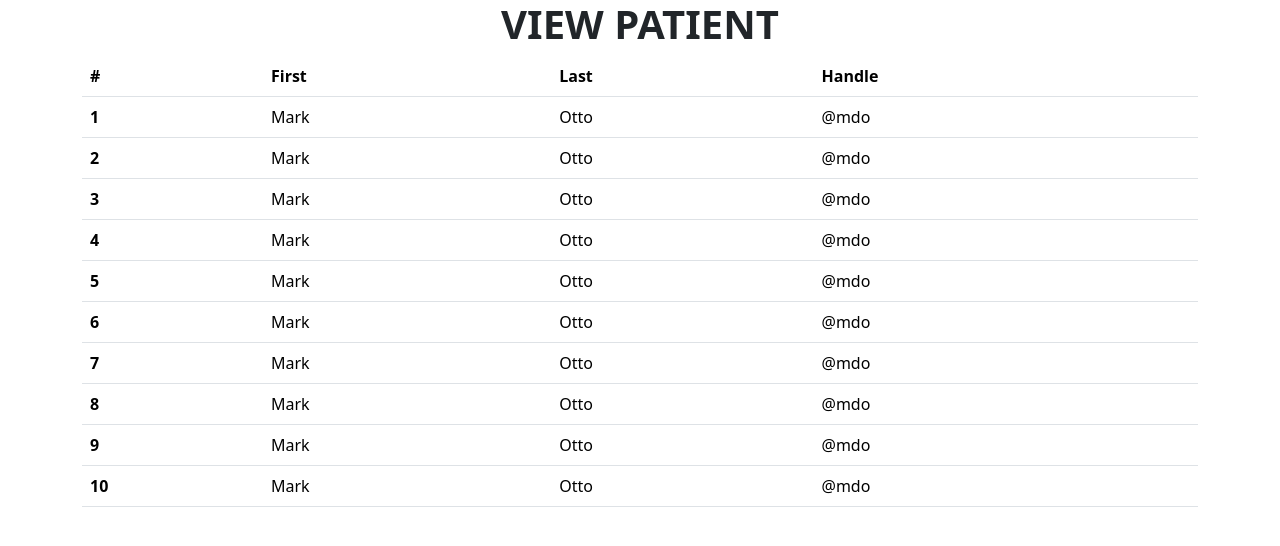
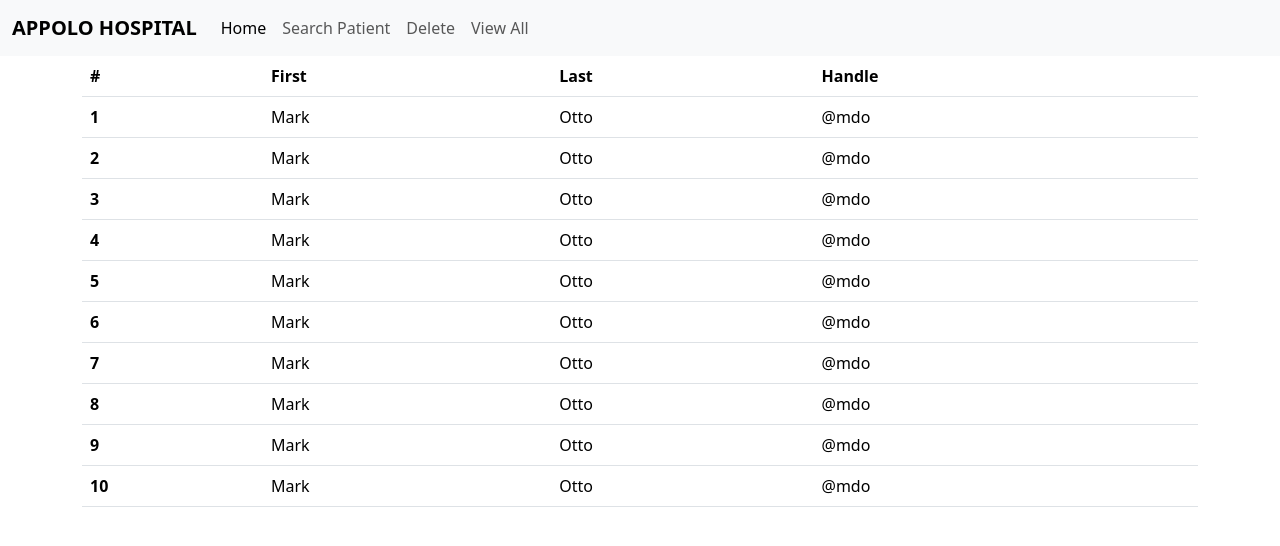
Before and after one commit to eby99/Hospital, a plain HTML site: page view.html in a window 1280 px wide. Drawn offline with nearby package versions, Linux system fonts and the light colour scheme.

Commit message:
Till view is completed

```diff
--- a/view.html
+++ b/view.html
@@ -8,7 +8,30 @@
     integrity="sha384-QWTKZyjpPEjISv5WaRU9OFeRpok6YctnYmDr5pNlyT2bRjXh0JMhjY6hW+ALEwIH" crossorigin="anonymous">
 </head>
 <body>
-    <center><h1><b>VIEW PATIENT</b></h1></center>
+    <nav class="navbar navbar-expand-lg bg-body-tertiary">
+        <div class="container-fluid">
+          <a class="navbar-brand" href="#"><b>APPOLO HOSPITAL</b></a>
+          <button class="navbar-toggler" type="button" data-bs-toggle="collapse" data-bs-target="#navbarNav" aria-controls="navbarNav" aria-expanded="false" aria-label="Toggle navigation">
+            <span class="navbar-toggler-icon"></span>
+          </button>
+          <div class="collapse navbar-collapse" id="navbarNav">
+            <ul class="navbar-nav">
+              <li class="nav-item">
+                <a class="nav-link active" aria-current="page" href="index.html">Home</a>
+              </li>
+              <li class="nav-item">
+                <a class="nav-link" href="search.html">Search Patient</a>
+              </li>
+              <li class="nav-item">
+                <a class="nav-link" href="delete.html">Delete</a>
+              </li>
+              <li class="nav-item">
+                <a class="nav-link" href="view.html">View All</a>
+              </li>
+            </ul>
+          </div>
+        </div>
+      </nav>
     <div class="container">
         <div class="row">
             <div class="col col-12 sm-12 col-md-12 col-lg-12 col-xl-12 col-xxl-12">
```
Also changed, not shown: delete.html (+24 -1 lines), index.html (+24 -0 lines), search.html (+24 -1 lines).
